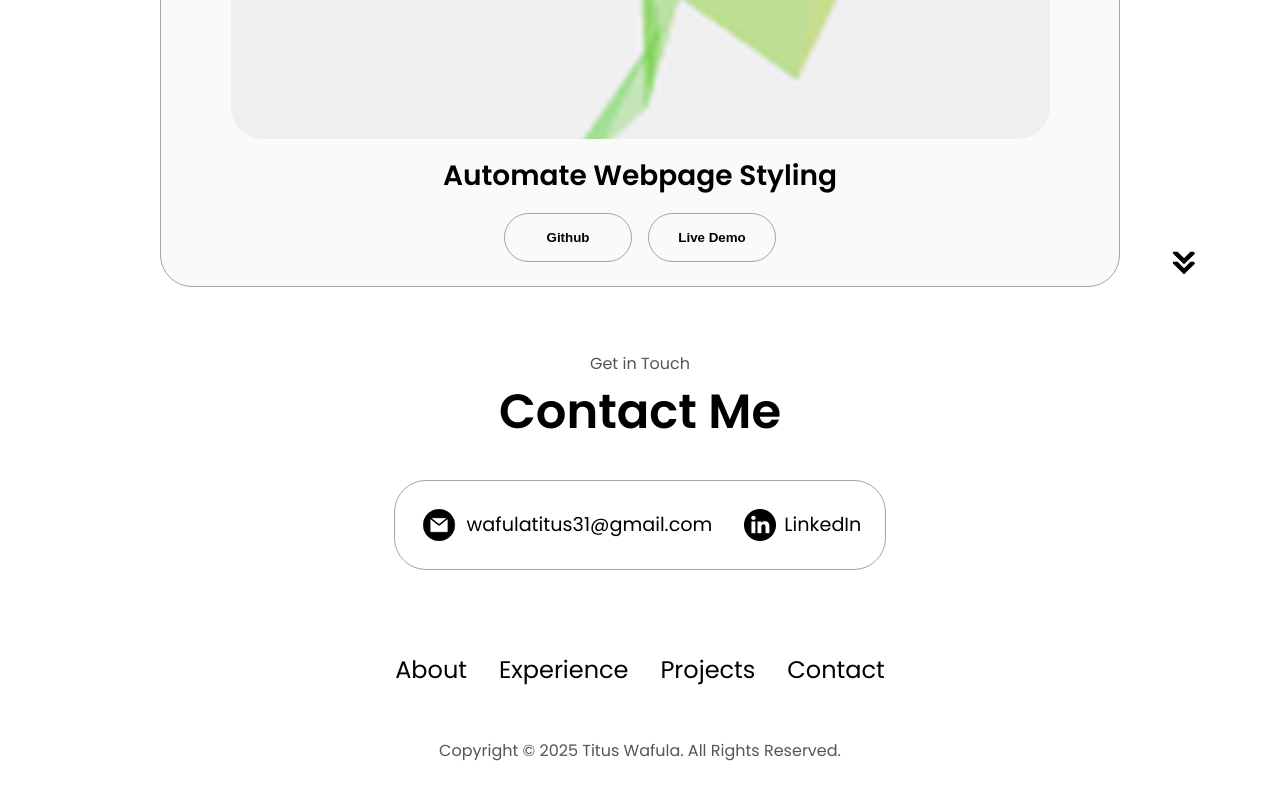
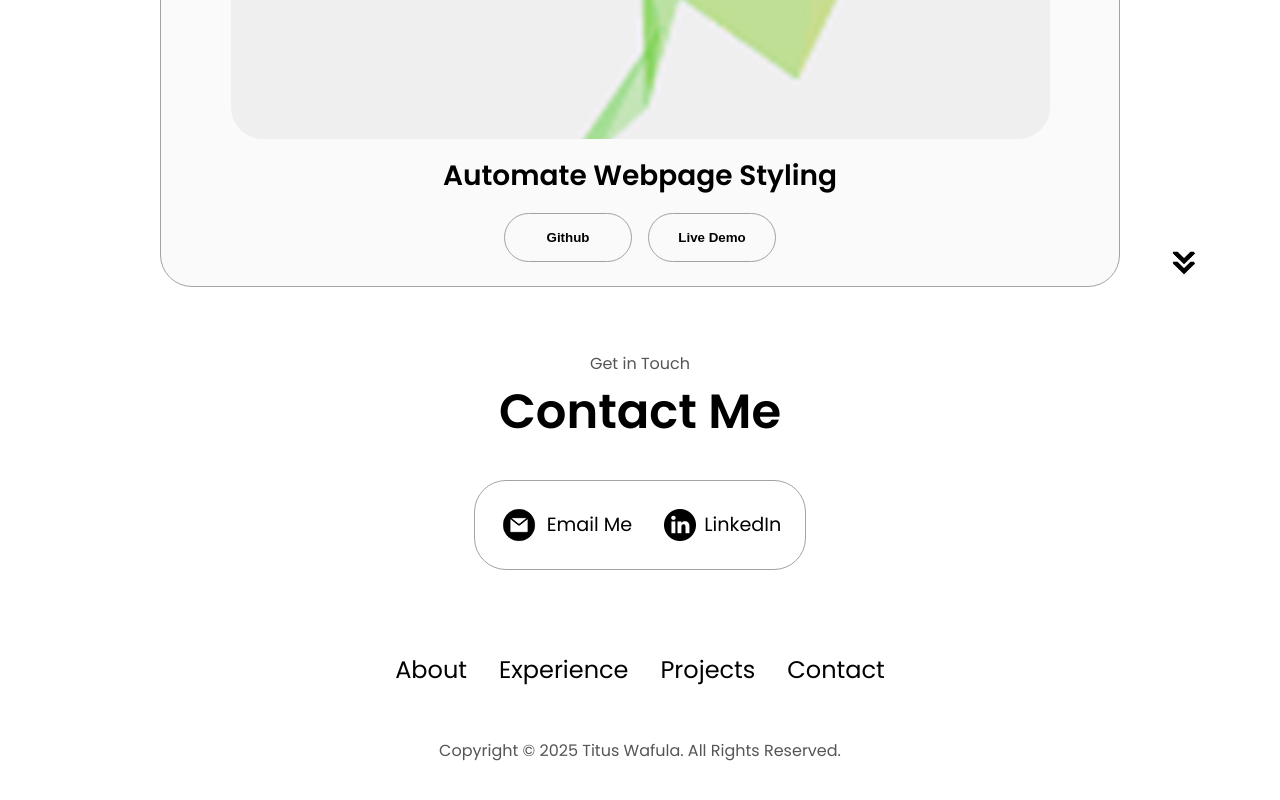
Before and after one commit to titus47/myportfolio, a plain HTML site: page index.html in a window 1280 px wide. Shown: the part 3918-4718 px from the top of the page. Drawn offline with Linux system fonts and the light colour scheme.

Commit message:
Update index.html

```diff
--- a/index.html
+++ b/index.html
@@ -377,7 +377,7 @@
             alt="Email icon"
             class="icon contact-icon email-icon"
           />
-          <p><a href="mailto:examplemail@gmail.com">wafulatitus31@gmail.com</a></p>
+          <p><a href="mailto:wafulatitus31@gmail.com">Email Me</a></p>
         </div>
         <div class="contact-info-container">
           <img
```
